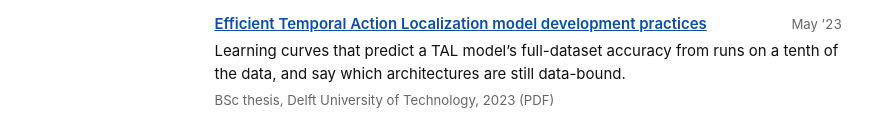
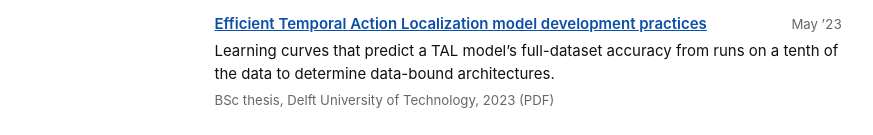
Before and after one commit to squarerootminusone/squarerootminusone.github.io, a plain HTML site: page index.html in a window 1280 px wide. Shown: the part 732-867 px from the top of the page, without its empty margins (203-1076 px from the left). Drawn offline with Linux system fonts and the light colour scheme.

Commit message:
Tighten the TAL scaling description

```diff
--- a/index.html
+++ b/index.html
@@ -70,7 +70,7 @@ MSc AI, Robotics @ TU Delft/EPFL</p>
 
 <div class="entry">
   <h3><a href="papers/tal-thesis.pdf">Efficient Temporal Action Localization model development practices</a><span class="when">May ’23</span></h3>
-  <p>Learning curves that predict a TAL model’s full-dataset accuracy from runs on a tenth of the data, and say which architectures are still data-bound.</p>
+  <p>Learning curves that predict a TAL model’s full-dataset accuracy from runs on a tenth of the data to determine data-bound architectures.</p>
   <p class="pub">BSc thesis, Delft University of Technology, 2023 (PDF)</p>
 </div>
 
```
